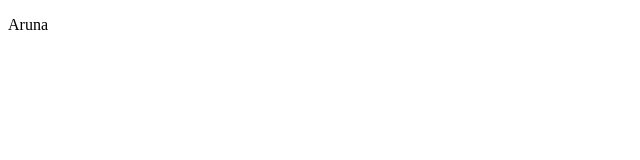
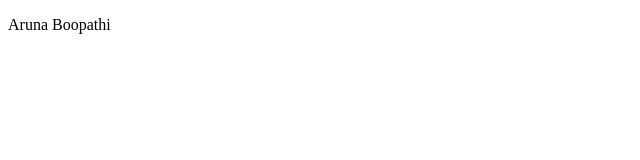
Before and after one commit to MadhanMech/html1, a plain HTML site: page index.html in a window 1280 px wide. Shown: the full height of the page, 0-640 px from the left. Drawn offline with Linux system fonts and the light colour scheme.

Commit message:
indexmodified

```diff
--- a/index.html
+++ b/index.html
@@ -6,6 +6,6 @@
     <title>Document</title>
 </head>
 <body>
-<p>Aruna</p>
+<p>Aruna Boopathi</p>
 </body>
 </html>
```
